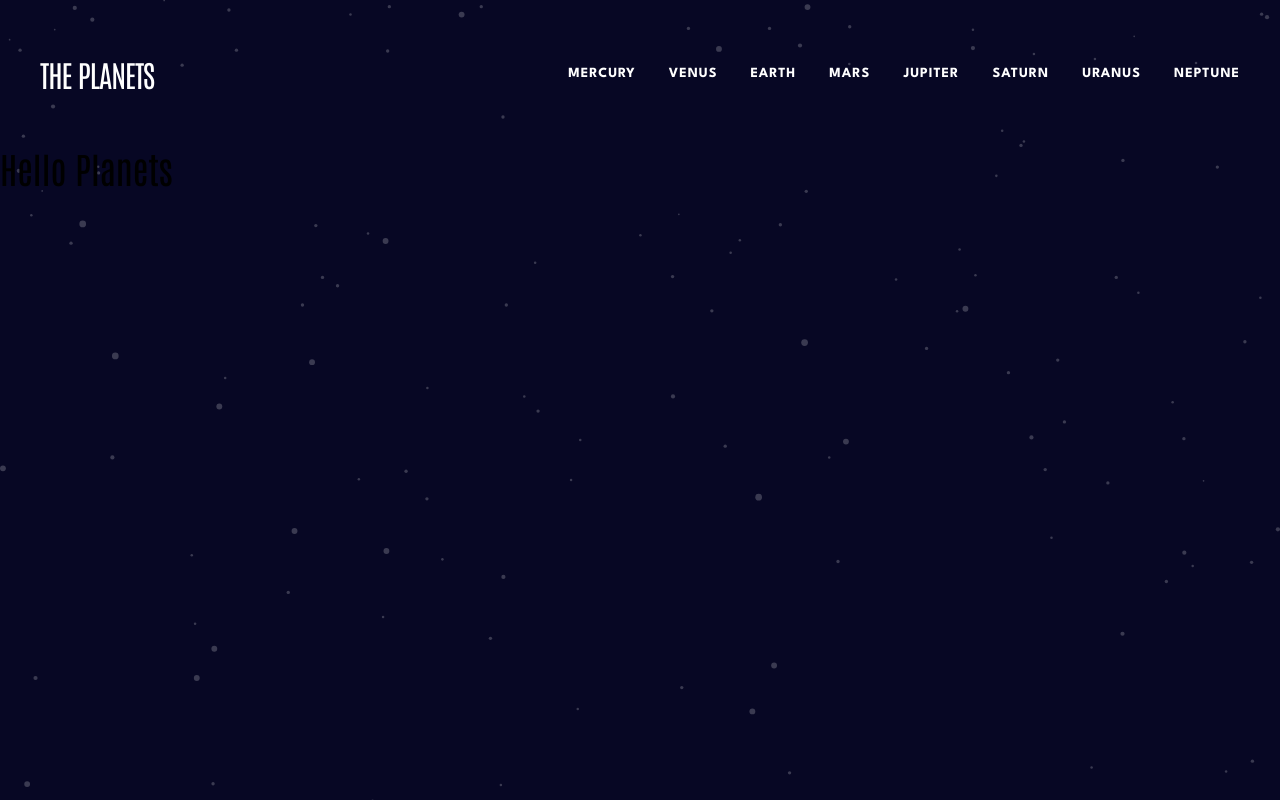
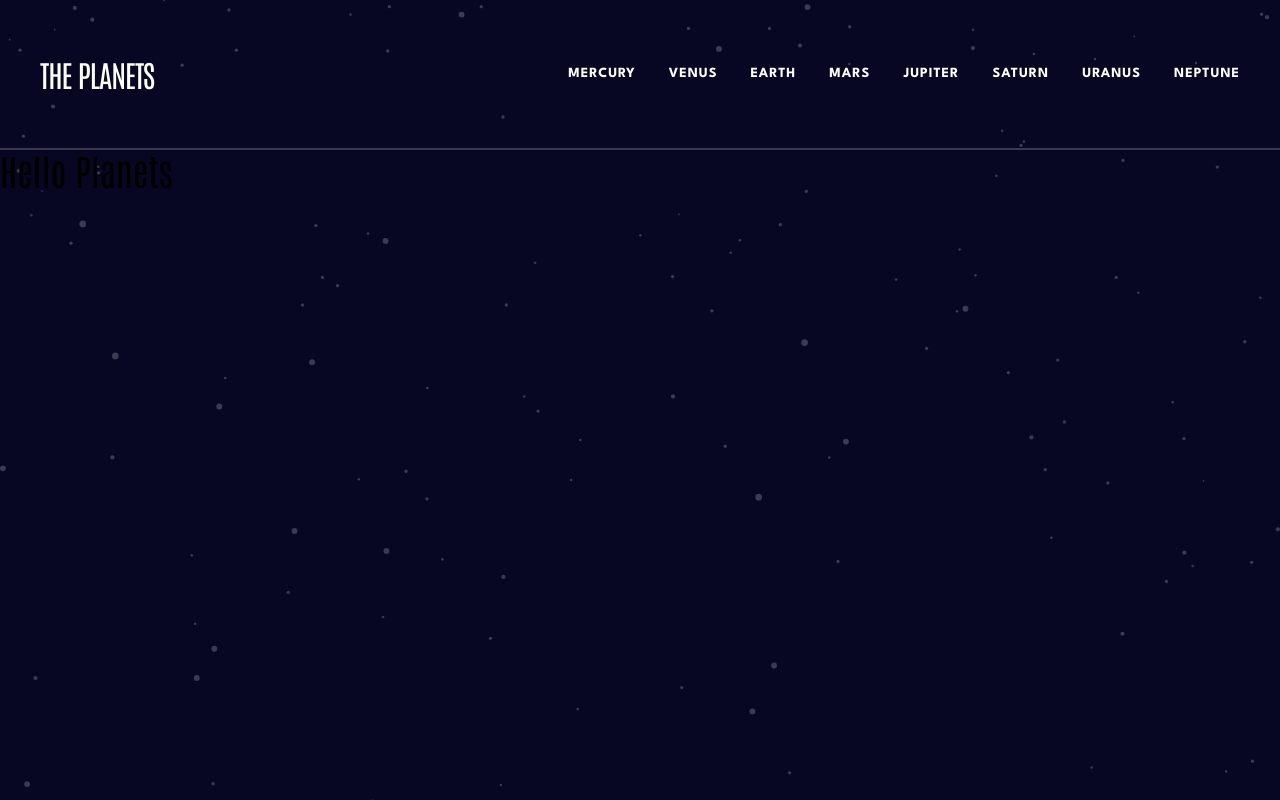
Before and after one commit to wasiqurzaman/planets-fact-site, a Next.js app: page / in a window 1280 px wide. Built offline with nearby package versions, Linux system fonts and the light colour scheme.

Commit message:
some styling changes in root layout

```diff
--- a/app/layout.tsx
+++ b/app/layout.tsx
@@ -60,7 +60,9 @@ export default async function RootLayout({
         className={`${antonio.variable} ${spartan.variable} antialiased bg-stars bg-black-100 bg-cover bg-no-repeat`}
       >
         <Navbar data={data} />
-        <main>{children}</main>
+        <main className="tablet:border-t-2 border-t-dark-gray relative">
+          {children}
+        </main>
       </body>
     </html>
   );
```
